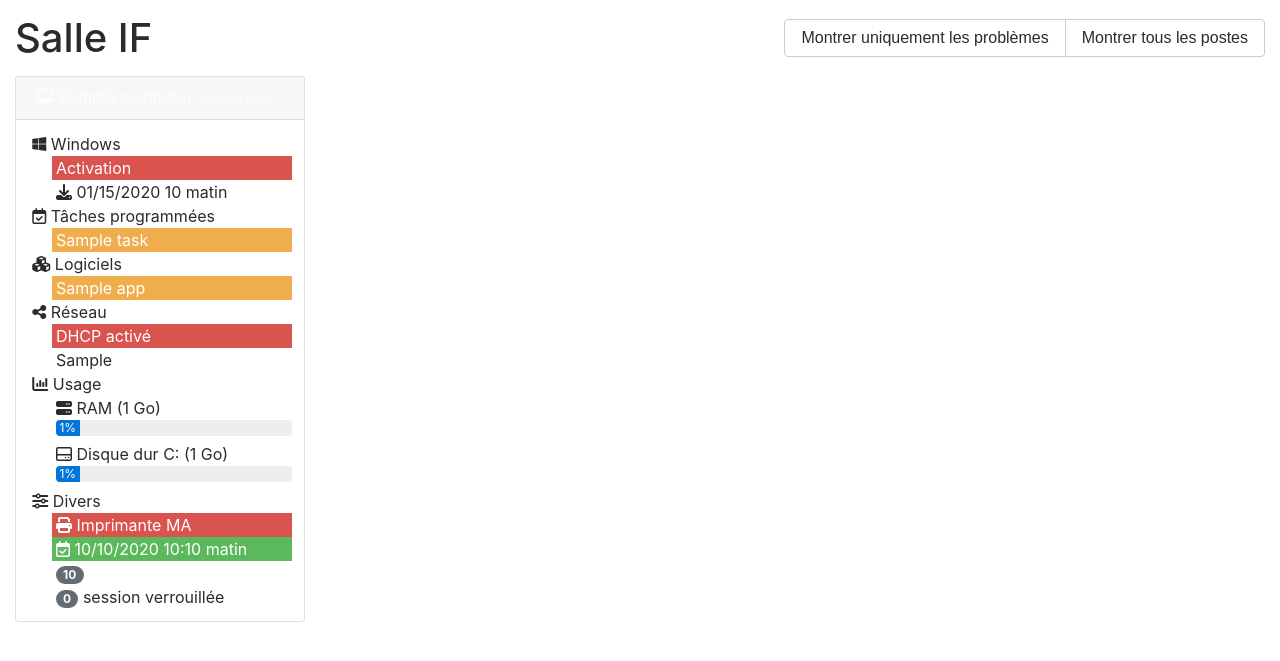
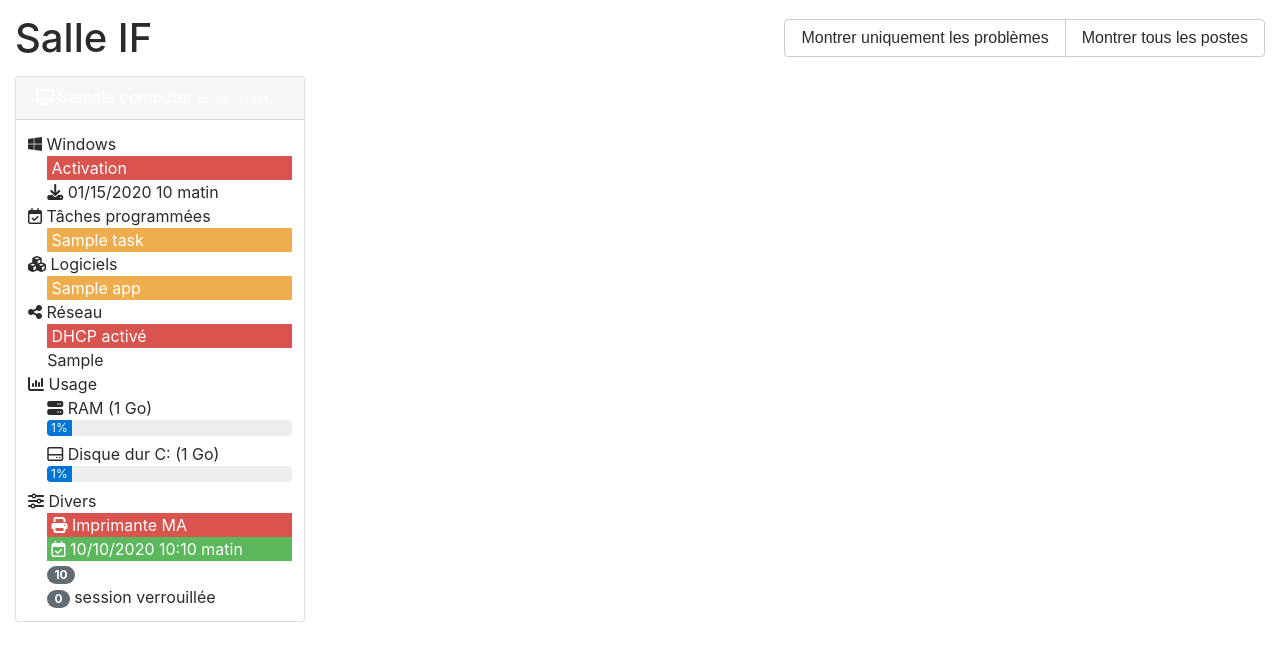
Before and after one commit to BdEINSALyon/dashboard, a Django app: template board/templates/board/computer.html in a window 1280 px wide. Shown: the top 661 px of the page. Run offline with Django 3.2, Linux system fonts and the light colour scheme; the template is opened without the code that fills it: most values are stand-ins (such as "Sample title", 1, 10 or a date in 2020); data that the repository does not hold is empty; some libraries are stand-ins or nearby versions.

Commit message:
Padding only when background

```diff
--- a/board/static/board/style.css
+++ b/board/static/board/style.css
@@ -20,7 +20,7 @@ body {
     padding: 0.75rem;
 }
 
-li {
+li.bg-success, li.bg-danger, li.bg-warning {
     padding: 0 0 0 0.5ex;
 }
 
```
